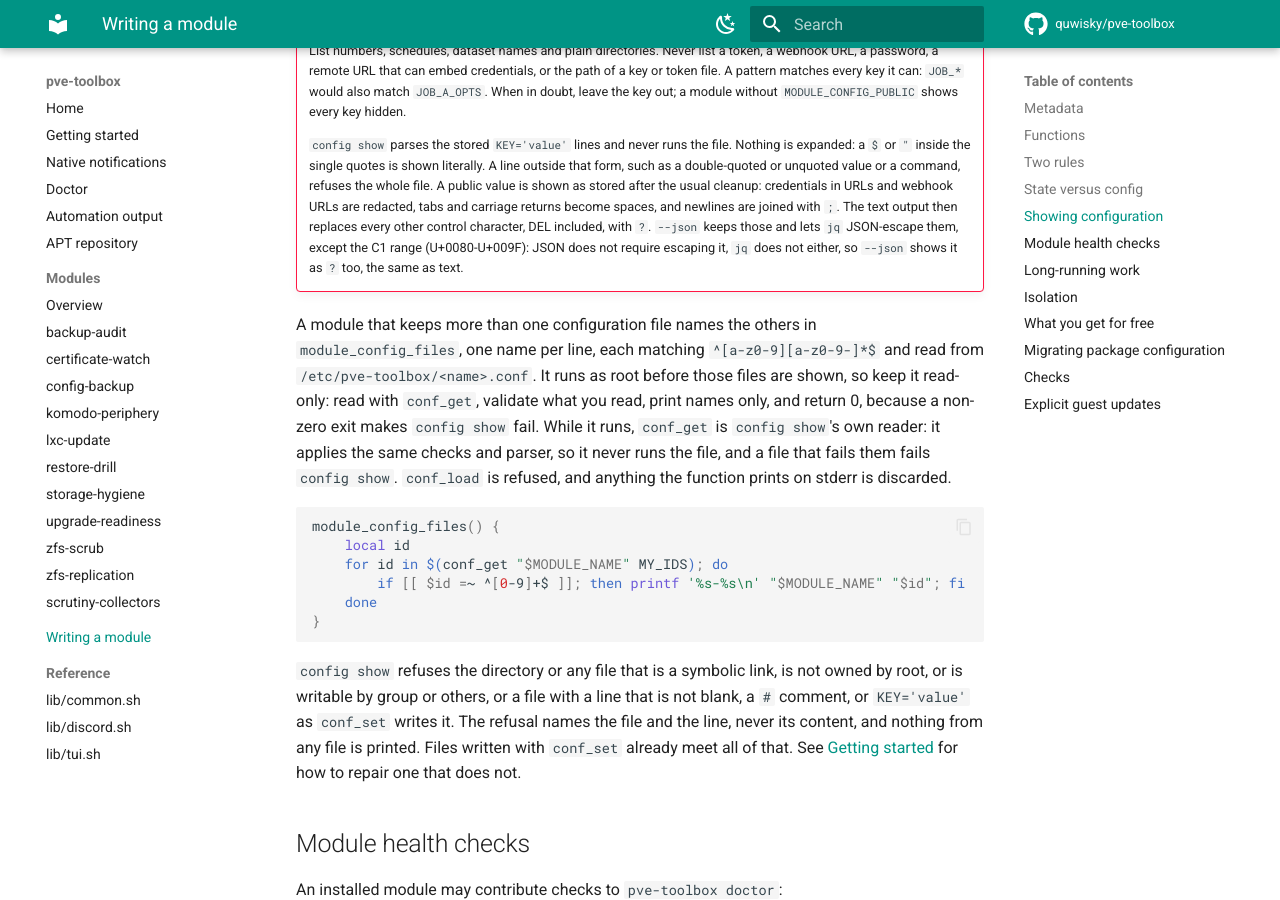
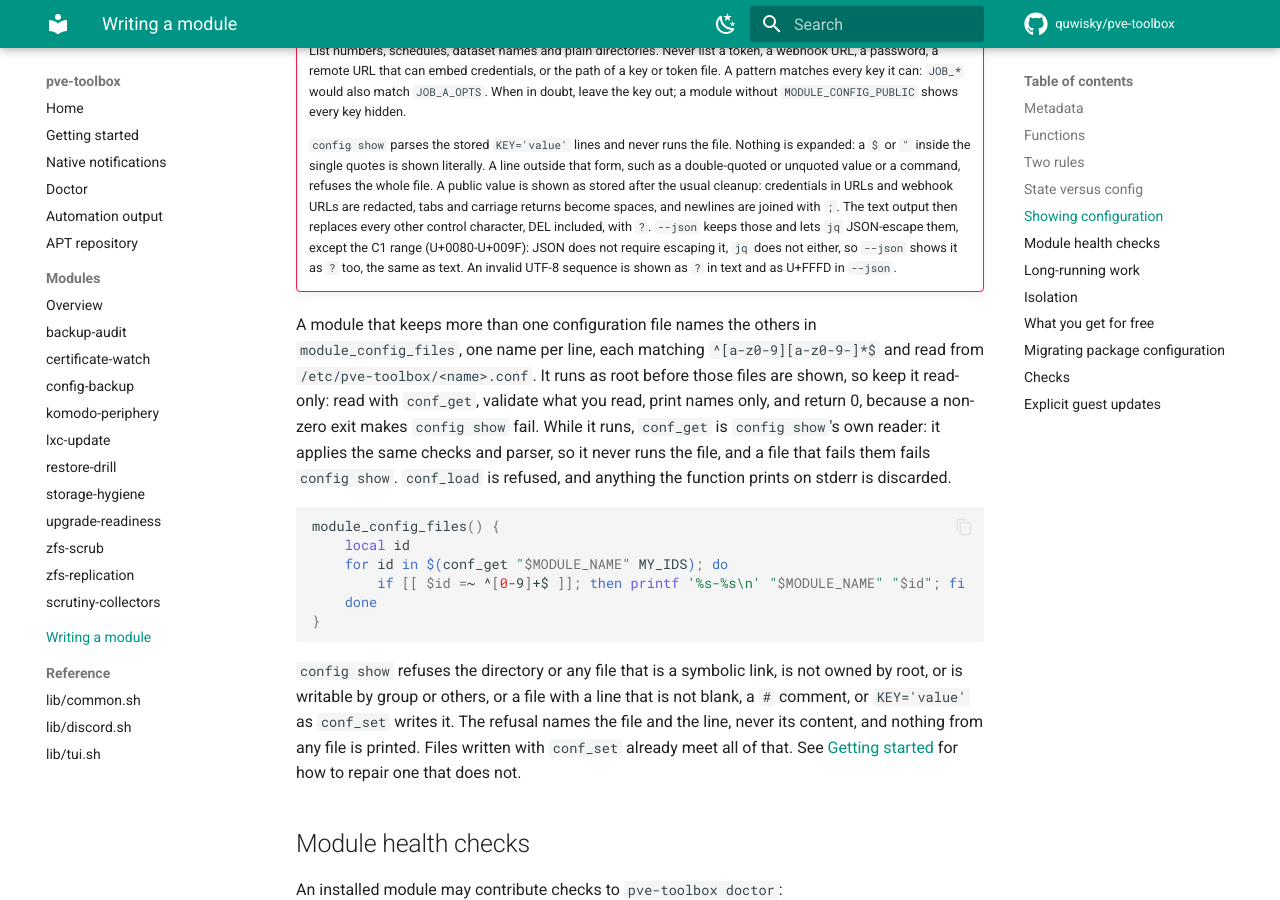
Before and after one commit to quwisky/pve-toolbox, an MkDocs documentation site: the page built from docs/writing-a-module.md, in a window 1280 px wide and 900 px high, scrolled down 2766 px. Built offline with MkDocs 1.6.1 and Material for MkDocs 9.7.7, drawn with Linux system fonts in a browser that asks for light colours; comment, search, counter and statistics services are not loaded.

Commit message:
fix(cli): config show shows invalid UTF-8 as ? and keeps long UTF-8 values exact (#102)
* fix(cli): show lone invalid bytes as ? in config show text output

A lone byte in 0x80-0x9f is not UTF-8, so the C1 check missed it, and an
8-bit terminal reads a bare 0x9b as CSI. The text output of config show
now goes through jq, which decodes it as UTF-8 whatever the locale and
turns every invalid byte into U+FFFD, shown as ?. --json already carried
such bytes as U+FFFD; that is now documented and tested.

The help text and the module template describe the cleanup exactly as
docs/writing-a-module.md does: tabs and carriage returns become spaces
and newlines are joined with '; '.

Closes #98.

* fix(cli): decode config show output whole, not in 4 KB chunks

jq -R decodes its input in 4 KB chunks, so a valid multi-byte character
split at a chunk boundary became U+FFFD: a long non-ASCII public value
showed stray ? in text output and U+FFFD in --json (the latter since
config show was added). Both readers now take the whole input with
--rawfile. Text output replaces U+FFFD with split/join instead of gsub,
which took minutes on a value with many invalid bytes.

The help, template and docs say "an invalid UTF-8 sequence", which is
what jq replaces as one unit.

```diff
--- a/docs/writing-a-module.md
+++ b/docs/writing-a-module.md
@@ -128,7 +128,8 @@ patterns such as `JOB_*_SRC`. Every other key shows only `(set, hidden)` or
     character, DEL included, with `?`. `--json` keeps those and lets `jq`
     JSON-escape them, except the C1 range (U+0080-U+009F): JSON does not
     require escaping it, `jq` does not either, so `--json` shows it as `?`
-    too, the same as text.
+    too, the same as text. An invalid UTF-8 sequence is shown as `?` in text
+    and as U+FFFD in `--json`.
 
 A module that keeps more than one configuration file names the others in
 `module_config_files`, one name per line, each matching `^[a-z0-9][a-z0-9-]*$`
```
Also changed, not shown: 3 other files.
